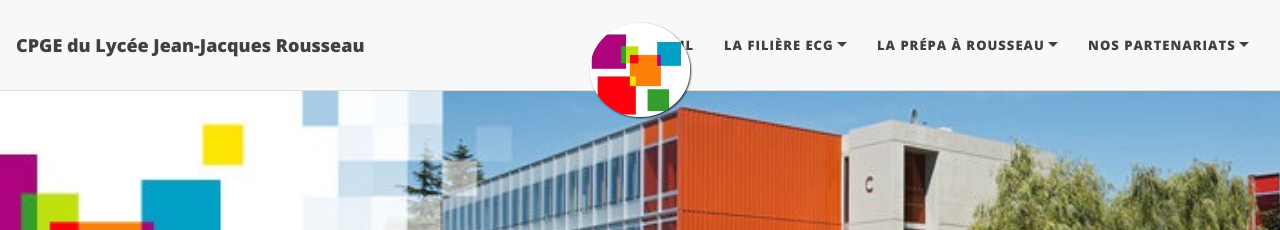
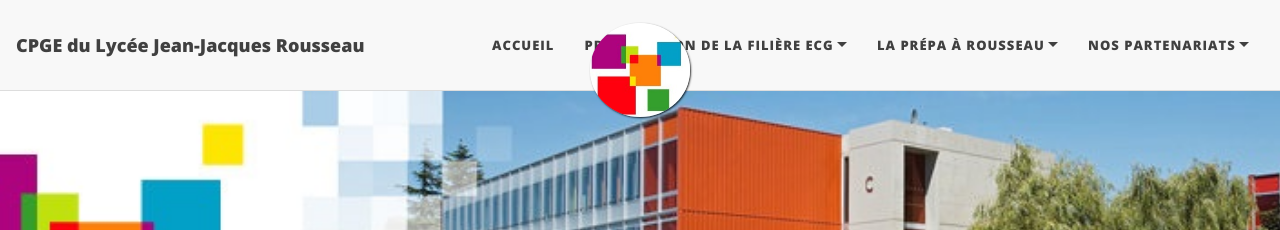
Before and after one commit to cpgesarcelles/cpgesarcelles.github.io, a Jekyll site: the page built from index.html, in a window 1280 px wide. Shown: the top 230 px of the page. Built offline with Jekyll 4.4.1, drawn with Linux system fonts in a browser that asks for light colours; nearby versions of some CDN libraries; the list of posts is cut into pages by our own code; some of the changed lines change nothing that is shown.

Commit message:
Update _config.yml

```diff
--- a/_config.yml
+++ b/_config.yml
@@ -13,9 +13,9 @@
 
 navbar-links:
   Accueil: "index"
-  La filière ECG:
-    - Présentation de la filière : "filiere"
+  Présentation de la filière ECG:
     - Pourquoi faire une CPGE ECG ?: "pourquoi_faire_ECG"
+    - Quelles matières sont enseignées en ECG ? : "filiere"
     - A qui s'adresse la filière ECG ?: "admission"
   La prépa à Rousseau:
     - Présentation de la prépa JJR: "presentation"
```
